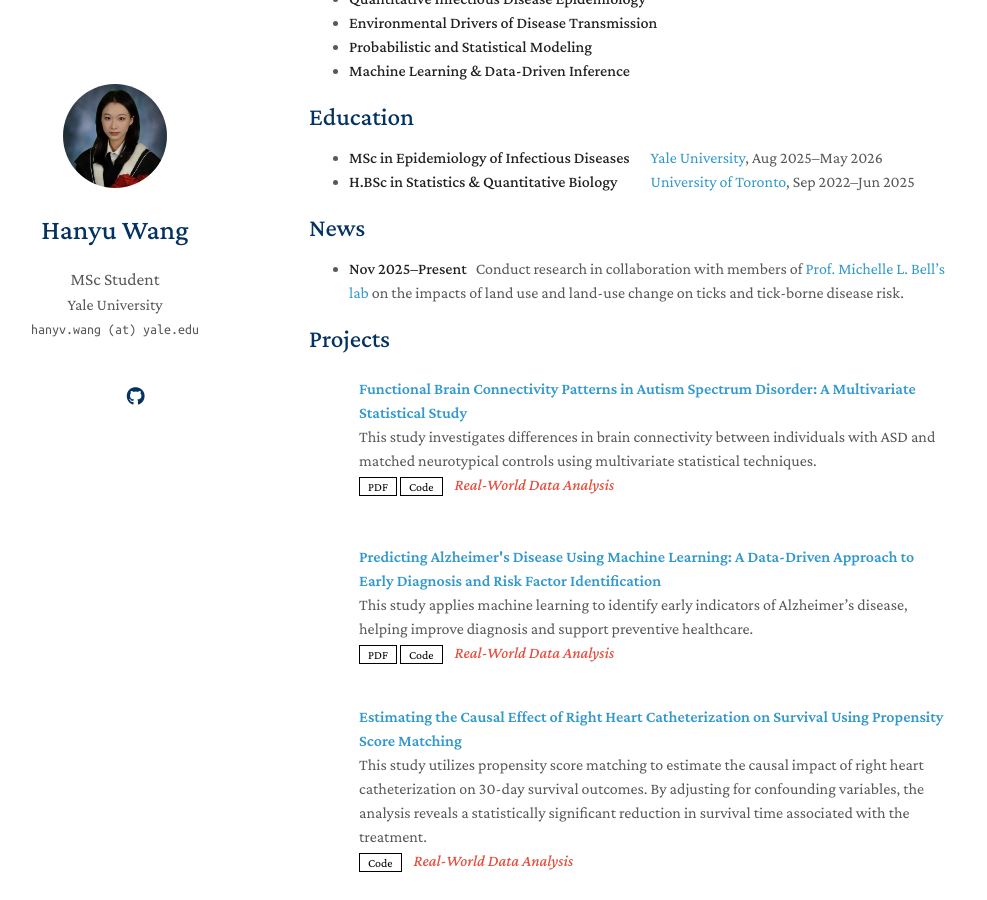
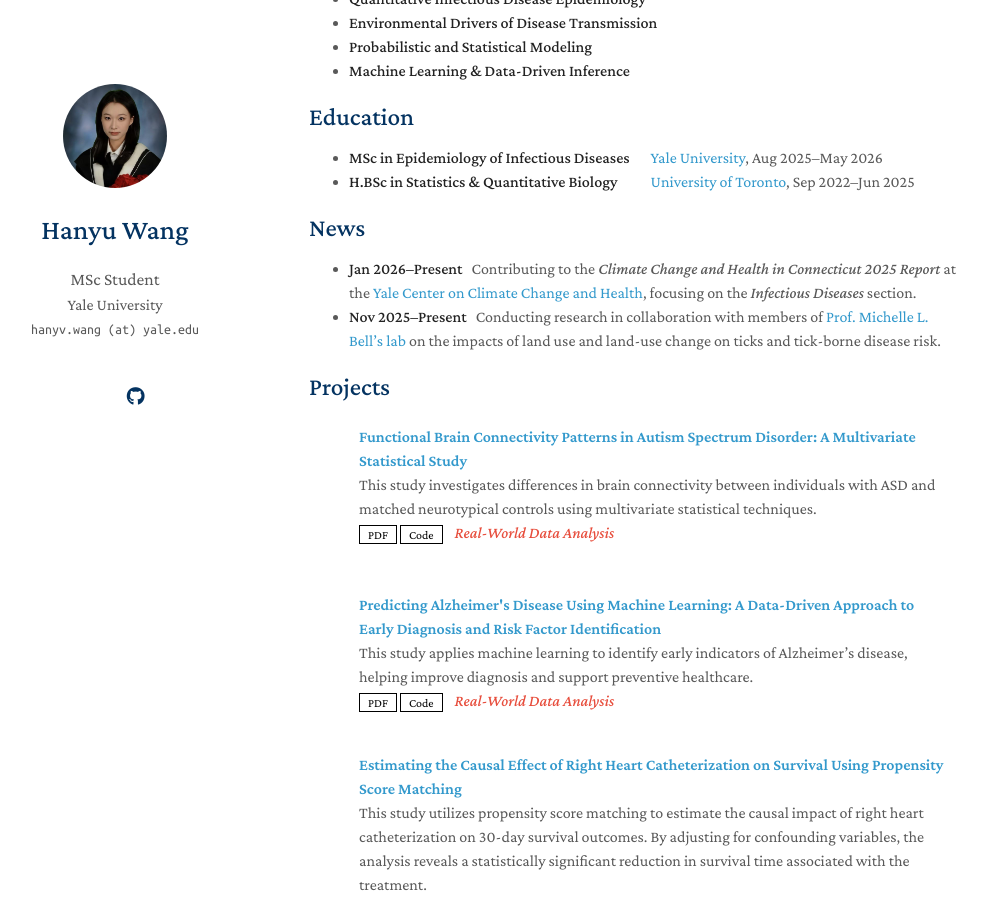
Before and after one commit to hanyvwang/hanyvwang.github.io, a Jekyll site: the page built from index.md, in a window 1280 px wide and 900 px high, scrolled down 352 px. Shown: the whole window, without its empty margins (161-1148 px from the left). Built offline with Jekyll 4.4.1, drawn with Linux system fonts in a browser that asks for light colours; a style sheet for code colours, icons or effects is not loaded; our own code applies the rules of GitHub Pages for plain Markdown files.

Commit message:
Update news section with new research contributions

```diff
--- a/index.md
+++ b/index.md
@@ -21,7 +21,8 @@
 
 ## News
 
-- **Nov 2025–Present** &nbsp;&nbsp;Conduct research in collaboration with members of [Prof. Michelle L. Bell’s lab](https://bell-lab.yale.edu/) on the impacts of land use and land-use change on ticks and tick-borne disease risk.
+- **Jan 2026–Present** &nbsp;&nbsp;Contributing to the *Climate Change and Health in Connecticut 2025 Report* at the [Yale Center on Climate Change and Health](https://ysph.yale.edu/yale-center-on-climate-change-and-health/), focusing on the *Infectious Diseases* section.
+- **Nov 2025–Present** &nbsp;&nbsp;Conducting research in collaboration with members of [Prof. Michelle L. Bell’s lab](https://bell-lab.yale.edu/) on the impacts of land use and land-use change on ticks and tick-borne disease risk.
 
 {% include_relative _includes/publications.md %}
 
```
